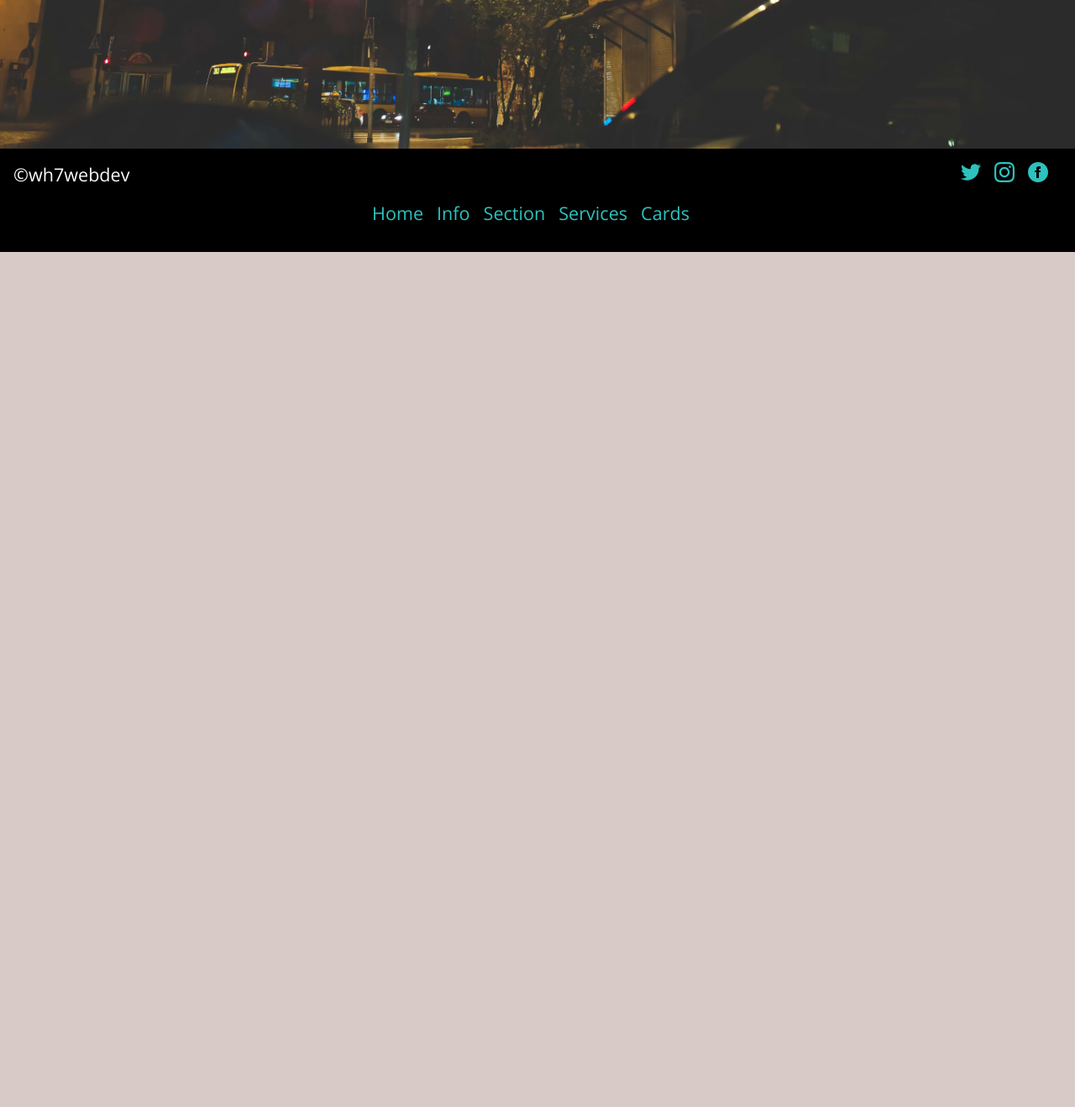
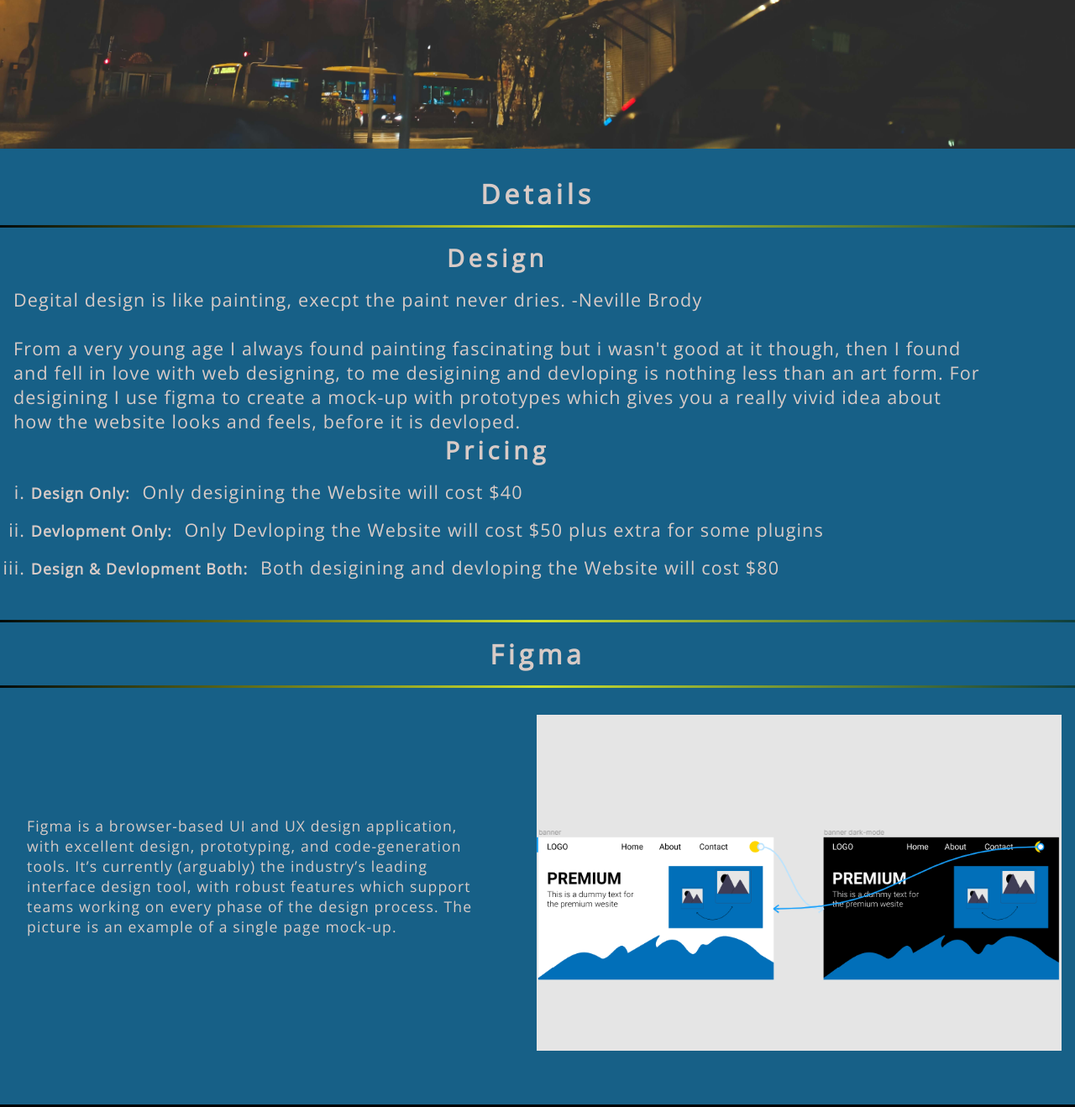
Before and after one commit to WH-7/Demo-website, a plain HTML site: page design.html in a window 1280 px wide. Shown: the part 623-1941 px from the top of the page at 84% size. Before the commit the page ends 923 px from the top, so only its background shows below. Drawn offline with nearby package versions, Linux system fonts and the light colour scheme.

Commit message:
design page compeleted
design page with details and figma section(responsive)

```diff
--- a/CSS/_about-me.scss
+++ b/CSS/_about-me.scss
@@ -29,12 +29,14 @@
   text-align: center;
   margin: 0 auto;
   margin-bottom: 1.5rem;
+  letter-spacing: 0.07rem;
 }
 .about-text-2-container {
   max-width: 80vw;
   text-align: center;
   margin: 0 auto;
   margin-bottom: 1rem;
+  letter-spacing: 0.07rem;
 }
 @media screen and (min-width: 992px) {
   .about-me-center {
@@ -44,7 +46,7 @@
     justify-content: center;
     align-items: center;
     p {
-      max-width: 80%;
+      max-width: 90%;
       margin: 0 auto;
     }
   }
--- /dev/null
+++ b/CSS/_design-details.scss
@@ -0,0 +1,41 @@
+#details {
+  padding: 2rem 0;
+  background: $darkBck;
+  color: $grey;
+}
+.details-design-container {
+  max-width: 90%;
+  margin-left: 1rem;
+  h3 {
+    text-align: center;
+    letter-spacing: 0.3rem;
+    margin-bottom: 1rem;
+  }
+  p {
+    letter-spacing: 0.07rem;
+  }
+}
+.details-pricing-container {
+  margin-left: 1rem;
+  max-width: 90%;
+  h3 {
+    text-align: center;
+    letter-spacing: 0.3rem;
+    margin-bottom: 1rem;
+  }
+  ul {
+    margin-left: 1.3rem;
+    list-style: lower-roman;
+    letter-spacing: 0.07rem;
+    li {
+      margin-bottom: 1rem;
+      h5 {
+        display: inline-block;
+      }
+      p {
+        margin-left: 0.5rem;
+        display: inline-block;
+      }
+    }
+  }
+}
--- /dev/null
+++ b/CSS/_design-figma.scss
@@ -0,0 +1,40 @@
+#figma {
+  padding-bottom: 2rem;
+  background: $darkBck;
+  color: $grey;
+}
+
+.figma-text-container {
+  @extend .details-design-container;
+  font-size: 1.2rem;
+  margin-bottom: 2rem;
+}
+.figma-img-container {
+  width: 400px;
+  height: 400px;
+  margin: 0 auto;
+  margin-bottom: 1rem;
+  img {
+    width: 100%;
+    height: 100%;
+    object-fit: cover;
+  }
+}
+@media screen and (min-width: 772px) {
+  .figma-img-container {
+    width: 625px;
+  }
+}
+@media screen and (min-width: 1024px) {
+  .figma-center {
+    padding: 1rem;
+    display: grid;
+    grid-template-columns: repeat(2, 1fr);
+    grid-column-gap: 1rem;
+    justify-content: space-around;
+    align-items: center;
+    p {
+      font-size: 1.1rem;
+    }
+  }
+}
--- a/CSS/_globals.scss
+++ b/CSS/_globals.scss
@@ -56,8 +56,29 @@ section:hover .section-underline {
   text-align: center;
 }
 .title-about-underline {
-  color: $lightBck;
+  background: linear-gradient(
+      to right,
+      rgba(255, 1, 1, 0.945),
+      rgba(252, 237, 30, 0.863),
+      rgba(24, 132, 221, 0.678)
+    ),
+    $lightBck;
+  height: 3px;
   width: 100%;
-  border: 2px solid $lightBck;
+
   margin-bottom: 1rem;
 }
+//  title (about design)
+.title-design {
+  @extend .title-about;
+}
+.title-design-underline {
+  @extend .title-about-underline;
+  background: linear-gradient(
+      to right,
+      rgba(0, 0, 0, 0.945),
+      rgba(247, 231, 8, 0.788),
+      rgba(0, 0, 0, 0.678)
+    ),
+    $lightBck;
+}
--- a/CSS/styles.scss
+++ b/CSS/styles.scss
@@ -8,3 +8,5 @@
 @import "./footer";
 @import "./about-me";
 @import "./contact";
+@import "./design-details";
+@import "./design-figma";
--- a/design.html
+++ b/design.html
@@ -27,10 +27,8 @@
           <div class="section-nav">
             <h3>sections</h3>
             <ul>
-              <li><a href="#info">Info</a></li>
-              <li><a href="#sections">Section</a></li>
-              <li><a href="#services">Services</a></li>
-              <li><a href="#cards">Cards</a></li>
+              <li><a href="#details">Details</a></li>
+              <li><a href="#figma">Figma</a></li>
             </ul>
           </div>
           <div class="page-images">
@@ -44,6 +42,73 @@
       </nav>
       <img class="banner" src="./images/banner-3.jpg" alt="" />
     </header>
+    <!-- details sections -->
+    <section id="details">
+      <!-- title -->
+      <h3 class="title-design">Details</h3>
+      <div class="title-design-underline"></div>
+      <!-- end of title -->
+      <div class="details-design-container">
+        <h3>Design</h3>
+        <p>
+          Degital design is like painting, execpt the paint never dries.
+          -Neville Brody
+          <br />
+          <br />
+          From a very young age I always found painting fascinating but i wasn't
+          good at it though, then I found and fell in love with web designing,
+          to me desigining and devloping is nothing less than an art form. For
+          desigining I use figma to create a mock-up with prototypes which gives
+          you a really vivid idea about how the website looks and feels, before
+          it is devloped.
+        </p>
+      </div>
+      <div class="details-pricing-container">
+        <h3>Pricing</h3>
+        <ul>
+          <li>
+            <h5>Design Only:</h5>
+            <p>Only desigining the Website will cost $40</p>
+          </li>
+          <li>
+            <h5>Devlopment Only:</h5>
+            <p>
+              Only Devloping the Website will cost $50 plus extra for some
+              plugins
+            </p>
+          </li>
+          <li>
+            <h5>Design & Devlopment Both:</h5>
+            <p>Both desigining and devloping the Website will cost $80</p>
+          </li>
+        </ul>
+      </div>
+    </section>
+    <!-- end of details sections -->
+    <!-- figma Section -->
+    <section id="figma">
+      <!-- title -->
+      <div class="title-design-underline"></div>
+      <h3 class="title-design">Figma</h3>
+      <div class="title-design-underline"></div>
+      <!-- end of title -->
+      <div class="figma-center">
+        <div class="figma-text-container">
+          <p>
+            Figma is a browser-based UI and UX design application, with
+            excellent design, prototyping, and code-generation tools. It’s
+            currently (arguably) the industry’s leading interface design tool,
+            with robust features which support teams working on every phase of
+            the design process. The picture is an example of a single page
+            mock-up.
+          </p>
+        </div>
+        <div class="figma-img-container">
+          <img src="./images/figma.png" alt="img" />
+        </div>
+      </div>
+    </section>
+    <!-- end of figma Section -->
     <!-- footer -->
     <footer>
       <div class="footer-top">
@@ -95,11 +160,9 @@
       </div>
       <div class="footer-bottom">
         <ul class="footerlinks">
-          <li><a href="#nav">Home</a></li>
-          <li><a href="#info">Info</a></li>
-          <li><a href="#sections">Section</a></li>
-          <li><a href="#services">Services</a></li>
-          <li><a href="#cards">Cards</a></li>
+          <li><a href="#nav">Top</a></li>
+          <li><a href="#details">Details</a></li>
+          <li><a href="#figma">Figma</a></li>
         </ul>
       </div>
     </footer>
```
Also changed, not shown: about.html (+9 -6 lines), CSS/styles.css, images/figma.png (added), 1 other file.
